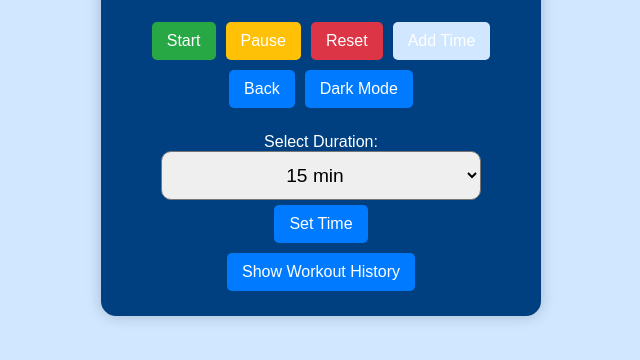
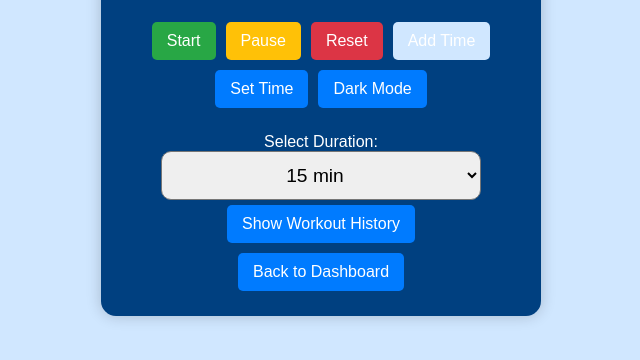
Before and after one commit to aliciabenedo/GroupN, a plain HTML site: page Fitness.html in a window 1280 px wide. Shown: the part 196-556 px from the top of the page, without its empty margins (319-959 px from the left). Drawn offline with nearby package versions, Linux system fonts and the light colour scheme.

Commit message:
Update Fitness.html

```diff
--- a/Fitness.html
+++ b/Fitness.html
@@ -10,10 +10,12 @@
   <div class="container">
     <header>Fitness Timer</header>
 
-
     <div class="timer-box">
       <span id="workoutTimer">00:00:00</span>
     </div>
+
+    <script src="https://cdn.jsdelivr.net/npm/canvas-confetti@1.5.1/dist/confetti.browser.min.js"></script>
+    <audio id="dingSound" src="ding.mp3" preload="auto"></audio>
 
 
     <div class="buttons">
@@ -21,10 +23,9 @@
       <button id="pauseBtn">Pause</button>
       <button id="resetBtn">Reset</button>
       <button id="addTimeBtn">Add Time</button>
-            <button id="backBtn">Back</button>
-            <button id="themeToggle">🌙 Dark Mode</button>
+      <button id="setDurationBtn">Set Time</button>
+      <button id="themeToggle"> Dark Mode</button>
     </div>
-
 
     <div class="options">
       <label for="durationSelect">Select Duration:</label>
@@ -41,17 +42,25 @@
         <input type="number" id="minutes" placeholder="Minutes" min="0" max="59">
         <input type="number" id="seconds" placeholder="Seconds" min="0" max="59">
       </div>
+    </div>
 
-            <button id="setDurationBtn">Set Time</button>
-        </div>
     <button id="historyBtn">Show Workout History</button>
     <div class="history" id="historySection" style="display:none;">
       <h3>Workout History</h3>
       <ul id="historyList"></ul>
     </div>
+
+    <div class="account-actions">
+      <button class="btn" onclick="goBackToDashboard()"> Back to Dashboard</button>
+    </div>
   </div>
 
   <script src="fitness.js"></script>
   <script src="darkmode-sync.js"></script>
+  <script>
+    function goBackToDashboard() {
+      window.location.href = "dashboard.html";
+    }
+  </script>
 </body>
 </html>
```
Lines whose indentation alone changed are shown as unchanged.
